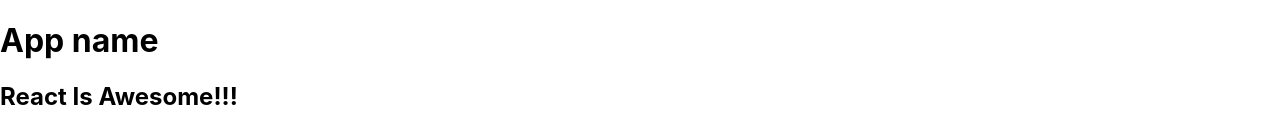
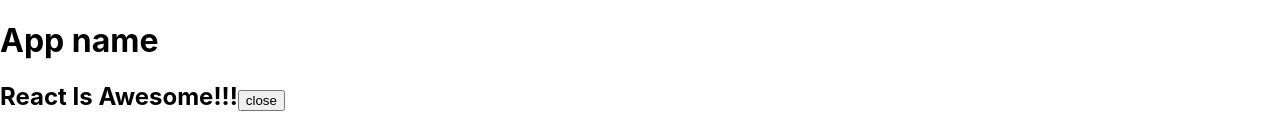
Before and after one commit to serhijko/react-screencast, a React (Create React App) app: page / in a window 1280 px wide. Shown: the top 132 px of the page. Built offline with nearby package versions, Linux system fonts and the light colour scheme.

Commit message:
react state

```diff
--- a/src/components/Article.js
+++ b/src/components/Article.js
@@ -1,12 +1,24 @@
-import React from 'react';
+import React, { useState } from 'react';
 
 function Article(props) {
+    const [isOpen, setIsOpen] = useState(true);
+
     const { article } = props;
-    console.log('---', props);
-    const body = <section>{article.text}</section>;
+    const body = isOpen && <section>{article.text}</section>;
+
+    const handleClick = () => {
+        console.log('---', 'clicked');
+        setIsOpen(!isOpen);
+    };
+
     return (
         <div>
-            <h2>{article.title}</h2>
+            <h2>
+                {article.title}
+                <button onClick={handleClick}>
+                    {isOpen ? 'close' : 'open'}
+                </button>
+            </h2>
             {body}
             <h3>creation date: {(new Date(article.date)).toDateString()}</h3>
         </div>
```
